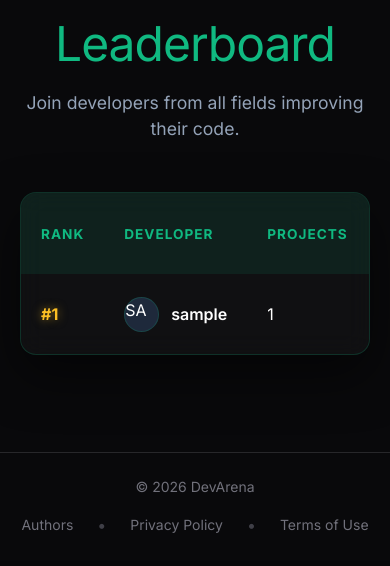
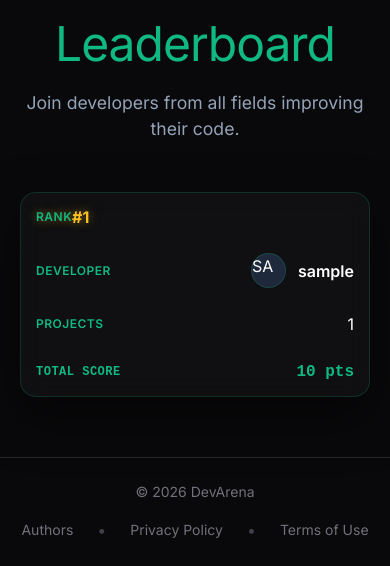
Before and after one commit to oksentiukpn/__devarena__, a Flask app: page /leaderboard in a window 390 px wide. Shown: the part 283-849 px from the top of the page. Before the commit the page ends 816 px from the top, so only its background shows below. Run offline with Flask 3, Linux system fonts and the light colour scheme; tables that the repository leaves empty hold one stand-in row (values such as "Sample post"); style sheets or scripts are compiled from the project's sources; some libraries are stand-ins or nearby versions.

Commit message:
added leaderboard with mobile adaptation

```diff
--- a/app/static/leaderboard.css
+++ b/app/static/leaderboard.css
@@ -166,3 +166,28 @@ tr:hover {
     background: var(--accent-green);
     color: #ffffff;
 }
+
+@media (max-width: 768px) {
+    thead {
+        display: none;
+    }
+
+
+    td:not([colspan]) {
+        display: flex;
+        justify-content: space-between;
+        align-items: center;
+        padding: 12px 15px;
+        border-bottom: 1px solid rgba(255, 255, 255, 0.05);
+    }
+
+
+    td:not([colspan])::before {
+        content: attr(data-label);
+        font-weight: 600;
+        color: var(--accent-green);
+        text-transform: uppercase;
+        font-size: 0.75rem;
+        letter-spacing: 0.5px;
+    }
+}
--- a/app/templates/leaderboard.html
+++ b/app/templates/leaderboard.html
@@ -35,17 +35,17 @@
             <tbody>
                 {% for user in users %}
                 <tr>
-                    <td class="rank {% if loop.index <= 3 %}rank-{{ loop.index }}{% endif %}">
+                    <td data-label="Rank" class="rank {% if loop.index <= 3 %}rank-{{ loop.index }}{% endif %}">
                         #{{ loop.index }}
                     </td>
-                    <td>
+                    <td data-label="Developer">
                         <div class="user-cell">
                             <div class="avatar">{{ user.username[:2].upper() }}</div>
                             <span class="username">{{ user.username }}</span>
                         </div>
                     </td>
-                    <td>{{ user.posts|length }}</td>
-                    <td class="score">{{ user.points }} pts</td>
+                    <td data-label="Projects">{{ user.posts|length }}</td>
+                    <td data-label="Total Score" class="score">{{ user.points }} pts</td>
                 </tr>
                 {% else %}
                 <tr>
--- a/docker-compose.yml
+++ b/docker-compose.yml
@@ -35,5 +35,6 @@ services:
     volumes:
       - ./nginx/nginx.conf:/etc/nginx/nginx.conf:ro
       - ./nginx/certs:/etc/nginx/certs:ro
+      # - ./app/static:/usr/share/nginx/html/static:ro
     depends_on:
       - web
```
